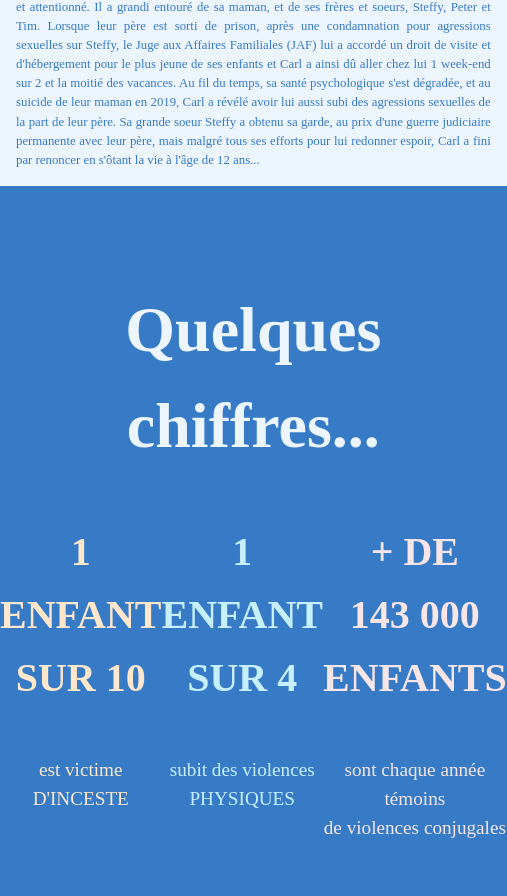
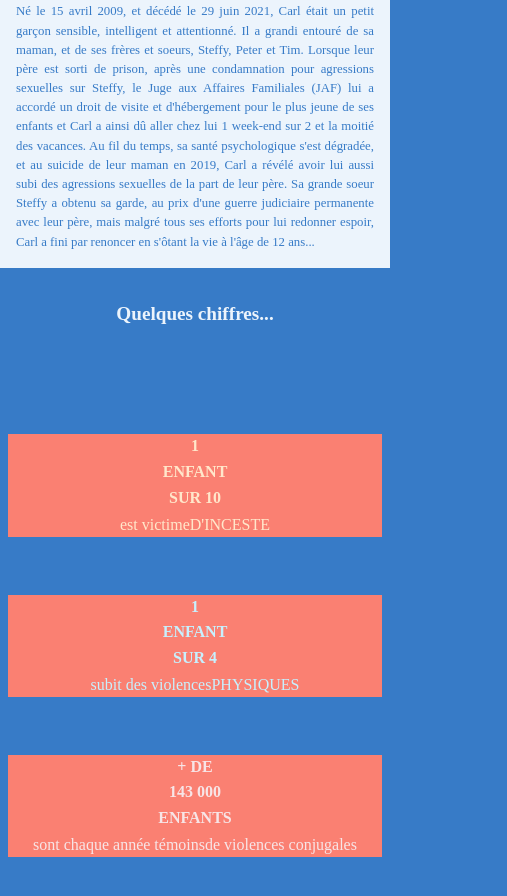
Before and after one commit to AdilBID/AssoCarl, a React (Vite) app: page / in a window 390 px wide. Shown: the part 1952-2848 px from the top of the page, 507 px wide, since content can reach past the window. Built offline with nearby package versions, Linux system fonts and the light colour scheme.

Commit message:
presentation component

```diff
--- a/src/components/presentation/_Presentation.scss
+++ b/src/components/presentation/_Presentation.scss
@@ -192,6 +192,32 @@
         }
       }
     }
+
+    .chiffres {
+      width: 100%;
+      h1 {
+        font-size: 3rem;
+      }
+
+      .stat {
+        .statCard {
+          gap: 1.5em;
+          .chiffre {
+            gap: 1px;
+
+            span {
+              font-size: 2em;
+            }
+          }
+
+          .statText {
+            p {
+              font-size: 1em;
+            }
+          }
+        }
+      }
+    }
   }
 }
 
@@ -241,5 +267,59 @@
         }
       }
     }
+
+    .chiffres {
+      width: 100%;
+      display: flex;
+      flex-direction: column;
+      h1 {
+        padding: 2rem 2rem 4rem;
+        font-size: 1.2em;
+      }
+
+      .stat {
+        display: flex;
+        flex-direction: column;
+        // justify-content: space-around;
+        gap: 1rem;
+
+        .statCard {
+          margin: 0 .5rem;
+          background-color: salmon;
+          display: flex;
+          flex-direction: column;
+          // justify-content: space-between;
+          text-align: center;
+          gap: .2em;
+
+          .chiffre {
+            display: flex;
+            flex-direction: column;
+            align-items: center;
+            justify-content: center;
+            gap: .1em;
+
+            span {
+              text-transform: uppercase;
+              font-size: 1rem;
+              font-weight: bold;
+            }
+          }
+
+          .statText {
+            width: 100%;
+            display: flex;
+            // flex: 1;
+            flex-direction: row;
+            // align-items: center;
+            justify-content: center;
+
+            p {
+              font-size: 1rem;
+            }
+          }
+        }
+      }
+    }
   }
 }
```
